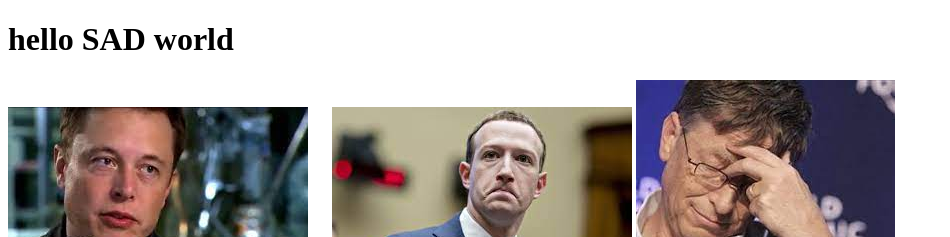
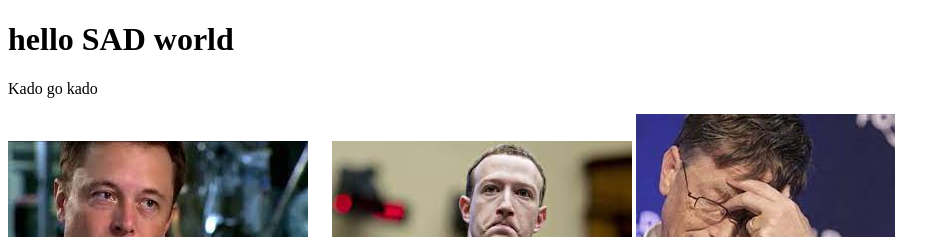
Before and after one commit to sajidul-jami/my-first-repo, a plain HTML site: page index.html in a window 1280 px wide. Shown: the top 237 px of the page, without its empty margins (0-950 px from the left). Drawn offline with Linux system fonts and the light colour scheme.

Commit message:
kado added

```diff
--- a/index.html
+++ b/index.html
@@ -9,10 +9,12 @@
 </head>
 <body>
     <h1>hello <strong>SAD</strong> world</h1>
+    <p>Kado go kado</p>
     <img src="elon vai.jpg">
     <img src="jef vai.jpg">
     <img src="mark vai.jpg">
     <img src="gates vai.jpg">
 
+
 </body>
 </html>
```
